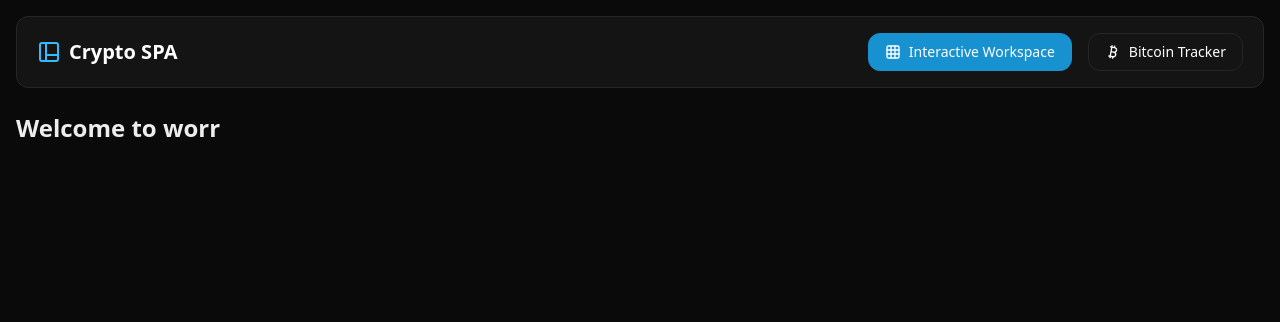
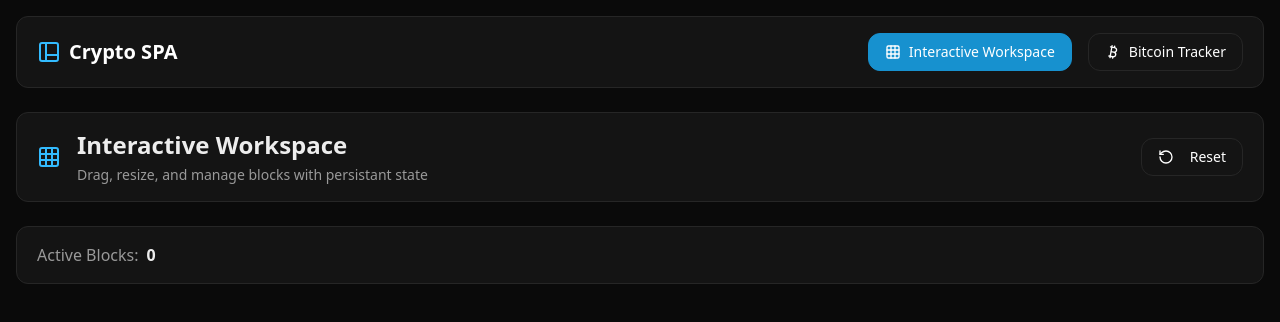
Before and after one commit to serafindanyil/frontend-task-dotcode, a Next.js app: page /workspace in a window 1280 px wide. Shown: the top 322 px of the page. Built offline with nearby package versions, Linux system fonts and the light colour scheme.

Commit message:
feat: enhance layout and functionality across components; add workspace reset and info cards

```diff
--- a/src/app/card/control-panel/card-control-panel.tsx
+++ b/src/app/card/control-panel/card-control-panel.tsx
@@ -11,7 +11,7 @@ const CardControlPanel = () => {
 	const [isActive, setIsActive] = useState(false);
 
 	return (
-		<CardBase className="flex items-center gap-4">
+		<CardBase className="flex items-center justify-between md:justify-normal gap-4">
 			<ButtonToggle
 				isActive={isActive}
 				onClick={() => setIsActive(!isActive)}
--- a/src/app/card/live-transaction/card-live-transaction.tsx
+++ b/src/app/card/live-transaction/card-live-transaction.tsx
@@ -3,14 +3,16 @@ import CardLiveTransactionFallback from "@/app/card/live-transaction/card-live-t
 
 const CardLiveTransaction = ({ content }: { content?: null }) => {
 	return (
-		<CardBase innerPadding={false} className="flex-col justify-start w-full">
+		<CardBase
+			innerPadding={false}
+			className="flex-col justify-start w-full h-full">
 			<div className="w-full py-4 px-5 border-b border-border">
 				<h3 className="font-semibold text-base">Live Transaction Feed</h3>
 				<p className="text-sm text-muted-foreground">
 					Real-time Bitcoin transaction from the network
 				</p>
 			</div>
-			<div className="flex items-center justify-center w-full min-h-[28rem]">
+			<div className="flex items-center justify-center w-full h-[50vh]">
 				{content ?? <CardLiveTransactionFallback />}
 			</div>
 		</CardBase>
--- a/src/app/card/tracker/card-tracker.tsx
+++ b/src/app/card/tracker/card-tracker.tsx
@@ -5,22 +5,24 @@ import StatusConnection from "@/app/status/status-connection/status-connection";
 const CardTracker = () => {
 	return (
 		<CardBase className="flex flex-col md:flex-row items-center justify-between gap-2">
-			<div className="flex items-center gap-2 w-full text-left order-1 md:order-none">
-				<Bitcoin className="text-primary" size={24} a />
-				<div>
+			<div className="flex items-center gap-4 w-full text-left order-1 md:order-none">
+				<Bitcoin className="text-primary shrink-0" size={24} />
+				<div className="flex flex-col md:flex-row md:justify-between w-full gap-2">
+					<div className="order-1 md:order-none">
 						<h1 className="font-bold text-2xl mb-1">
 							Bitcoin Transaction Tracker
 						</h1>
 						<p className="text-sm text-muted-foreground">
-						Real-time Bitcoin transaction via Blockchain.com by using WebSockets
-						Api
+							Real-time Bitcoin transaction via Blockchain.com by using
+							WebSockets Api
 						</p>
-				</div>
 					</div>
 					<StatusConnection
 						isConnected={false}
-				className="self-start order-0 md:order-none"
+						className="self-start order-0 md:order-none md:self-center"
 					/>
+				</div>
+			</div>
 		</CardBase>
 	);
 };
--- /dev/null
+++ b/src/app/card/workspace-info/card-workspace-info.tsx
@@ -0,0 +1,16 @@
+import CardBase from "../card-base";
+
+const CardWorkspaceInfo = () => {
+	return (
+		<CardBase className="flex flex-col md:flex-row items-center justify-between gap-2">
+			<div>
+				<span className="text-base text-muted-foreground mr-2">
+					Active Blocks:
+				</span>
+				<span className="font-bold text-base">0</span>
+			</div>
+		</CardBase>
+	);
+};
+
+export default CardWorkspaceInfo;
--- /dev/null
+++ b/src/app/card/workspace-reset/card-workspace-reset.tsx
@@ -0,0 +1,24 @@
+import CardBase from "../card-base";
+import { Grid } from "lucide-react";
+import ButtonReset from "@/components/ui/button/reset/button-reset";
+
+const CardWorkspaceReset = () => {
+	return (
+		<CardBase className="flex flex-col md:flex-row items-center justify-between gap-2">
+			<div className="flex items-center gap-4 w-full text-left">
+				<Grid className="text-primary shrink-0" size={24} />
+				<div className="flex flex-col md:flex-row md:justify-between w-full gap-2">
+					<div>
+						<h1 className="font-bold text-2xl mb-1">Interactive Workspace</h1>
+						<p className="text-sm text-muted-foreground">
+							Drag, resize, and manage blocks with persistant state
+						</p>
+					</div>
+					<ButtonReset className="self-end md:self-center h-fit" />
+				</div>
+			</div>
+		</CardBase>
+	);
+};
+
+export default CardWorkspaceReset;
--- a/src/app/layout.tsx
+++ b/src/app/layout.tsx
@@ -23,16 +23,7 @@ export default function RootLayout({
 	return (
 		<html lang="en">
 			<body
-				className={`${inter.variable} container p-4  antialiased font-sans`}>
-				<Script
-					type="module"
-					src="https://unpkg.com/ionicons@7.1.0/dist/ionicons/ionicons.esm.js"
-					strategy="beforeInteractive"
-				/>
-				<Script
-					src="https://unpkg.com/ionicons@7.1.0/dist/ionicons/ionicons.js"
-					strategy="beforeInteractive"
-				/>
+				className={`${inter.variable} flex flex-col min-h-screen p-4 antialiased font-sans`}>
 				<Header />
 				{children}
 			</body>
--- a/src/components/pages/tracker-page/tracker-page.tsx
+++ b/src/components/pages/tracker-page/tracker-page.tsx
@@ -6,10 +6,10 @@ import CardLiveTransaction from "@/app/card/live-transaction/card-live-transacti
 
 const TrackerPage = () => {
 	return (
-		<main className="w-full space-y-6">
+		<main className="w-full h-full space-y-6 pb-4">
 			<CardTracker />
 			<CardControlPanel />
-			<div className="flex flex-col xl:flex-row gap-6 ">
+			<div className="flex flex-col md:flex-row gap-6 ">
 				<CardTotalVolume />
 				<CardTransactionCount />
 			</div>
--- a/src/components/pages/workspace-page/workspace-page.tsx
+++ b/src/components/pages/workspace-page/workspace-page.tsx
@@ -1,7 +1,11 @@
+import CardWorkspaceReset from "@/app/card/workspace-reset/card-workspace-reset";
+import CardWorkspaceInfo from "@/app/card/workspace-info/card-workspace-info";
+
 const WorkspacePage = () => {
 	return (
-		<main className="">
-			<h1 className="text-2xl font-bold">Welcome to worr</h1>
+		<main className="w-full space-y-6 pb-4">
+			<CardWorkspaceReset />
+			<CardWorkspaceInfo />
 		</main>
 	);
 };
--- /dev/null
+++ b/src/components/ui/header/header-nav.tsx
@@ -0,0 +1,38 @@
+import { Bitcoin, Grid } from "lucide-react";
+import { usePathname } from "next/navigation";
+
+import ButtonLink from "@/components/ui/button/button-link";
+
+const HeaderNav = () => {
+	const pathname = usePathname();
+
+	const isActivePage = (page: string) => {
+		return pathname === page ? "solid" : "outline";
+	};
+	return (
+		<nav>
+			<ul className="flex space-x-4">
+				<li>
+					<ButtonLink
+						href={"/workspace"}
+						variant={isActivePage("/workspace")}
+						className="text-white">
+						<Grid size={16} />
+						<span>Interactive Workspace</span>
+					</ButtonLink>
+				</li>
+				<li>
+					<ButtonLink
+						href={"/tracker"}
+						variant={isActivePage("/tracker")}
+						className="text-white">
+						<Bitcoin size={16} />
+						<span>Bitcoin Tracker</span>
+					</ButtonLink>
+				</li>
+			</ul>
+		</nav>
+	);
+};
+
+export default HeaderNav;
--- a/src/components/ui/header/header.tsx
+++ b/src/components/ui/header/header.tsx
@@ -1,18 +1,11 @@
 "use client";
 
-import { PanelsLeftBottom, Bitcoin, Grid } from "lucide-react";
-import { usePathname } from "next/navigation";
+import { PanelsLeftBottom } from "lucide-react";
 
-import ButtonLink from "@/components/ui/button/button-link";
 import CardBase from "@/app/card/card-base";
+import HeaderNav from "@/components/ui/header/header-nav";
 
 const Header = () => {
-	const pathname = usePathname();
-
-	const isActivePage = (page: string) => {
-		return pathname === page ? "solid" : "outline";
-	};
-
 	return (
 		<header className="text-white mb-6">
 			<CardBase className="justify-between">
@@ -20,28 +13,7 @@ const Header = () => {
 					<PanelsLeftBottom className="text-primary mr-2" size={24} />
 					<span className="text-xl font-bold">Crypto SPA</span>
 				</div>
-				<nav>
-					<ul className="flex space-x-4">
-						<li>
-							<ButtonLink
-								href={"/workspace"}
-								variant={isActivePage("/workspace")}
-								className="text-white">
-								<Grid size={16} />
-								<span>Interactive Workspace</span>
-							</ButtonLink>
-						</li>
-						<li>
-							<ButtonLink
-								href={"/tracker"}
-								variant={isActivePage("/tracker")}
-								className="text-white">
-								<Bitcoin size={16} />
-								<span>Bitcoin Tracker</span>
-							</ButtonLink>
-						</li>
-					</ul>
-				</nav>
+				<HeaderNav />
 			</CardBase>
 		</header>
 	);
--- a/src/styles/globals.css
+++ b/src/styles/globals.css
@@ -111,6 +111,7 @@
 }
 
 body {
+	box-sizing: border-box;
 	background: hsl(var(--background));
 	color: hsl(var(--foreground));
 	font-family: var(--font-inter), system-ui, -apple-system, sans-serif;
```
Lines whose indentation alone changed are shown as unchanged.
